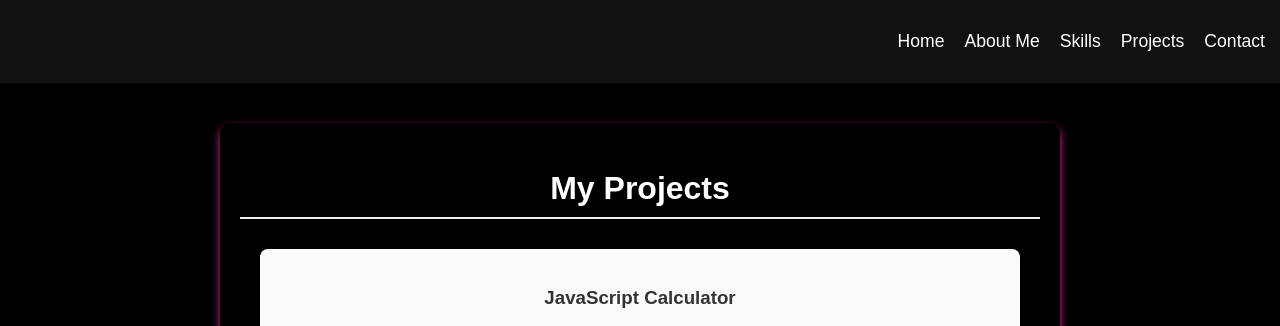
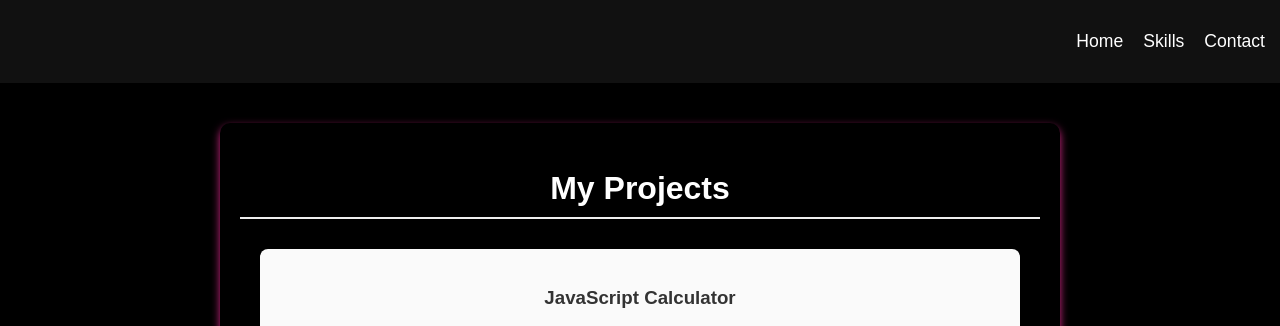
Before and after one commit to Lethu22/lethu22.github.io, a plain HTML site: page projects.html in a window 1280 px wide. Shown: the top 326 px of the page. Drawn offline with Linux system fonts and the light colour scheme.

Commit message:
Update projects.html

```diff
--- a/projects.html
+++ b/projects.html
@@ -128,9 +128,9 @@
         <nav>
             <ul class="nav-links">
                 <li><a href="../portfolio/index.html">Home</a></li>
-                <li><a href="../portfolio/">About Me</a></li>
+
                 <li><a href="../portfolio/skills.html">Skills</a></li>
-                <li><a href="../portfolio/projects.html">Projects</a></li>
+
                 <li><a href="../portfolio/contact.html">Contact</a></li>
             </ul>
         </nav>
```
